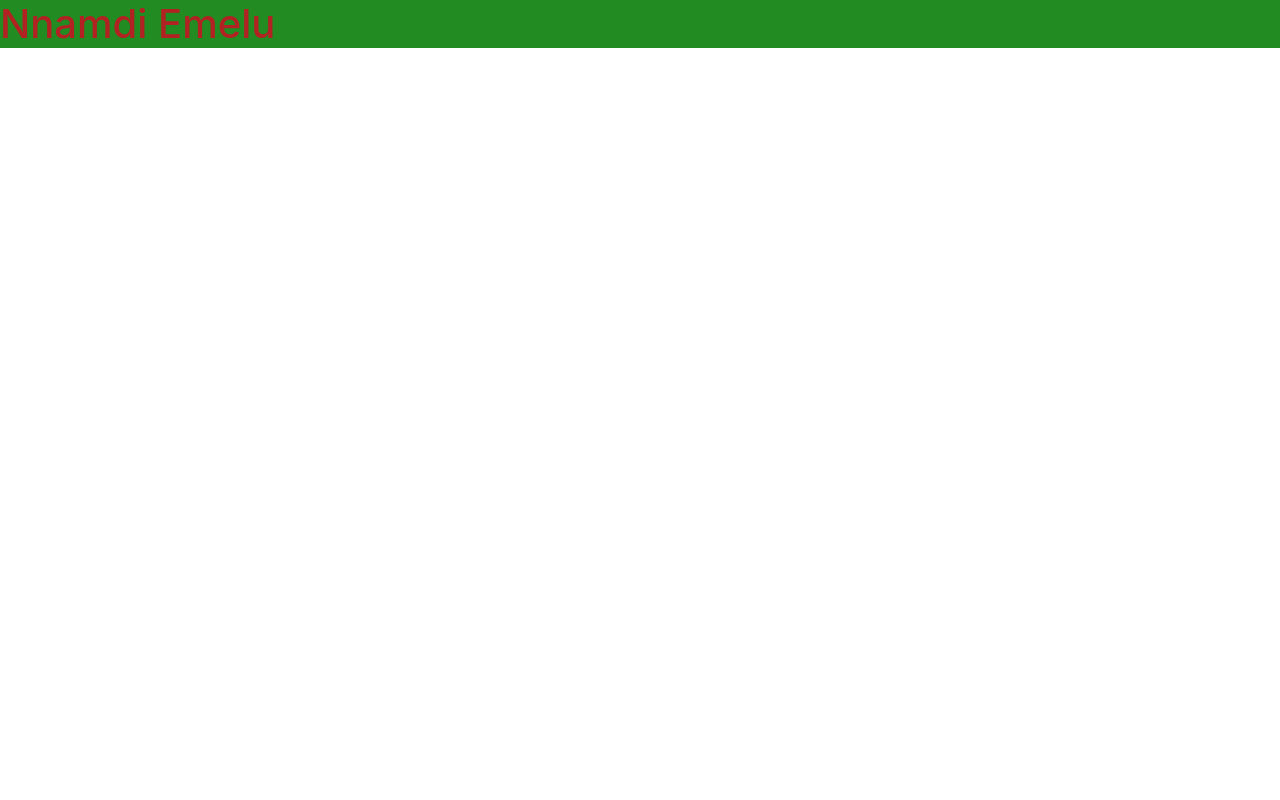
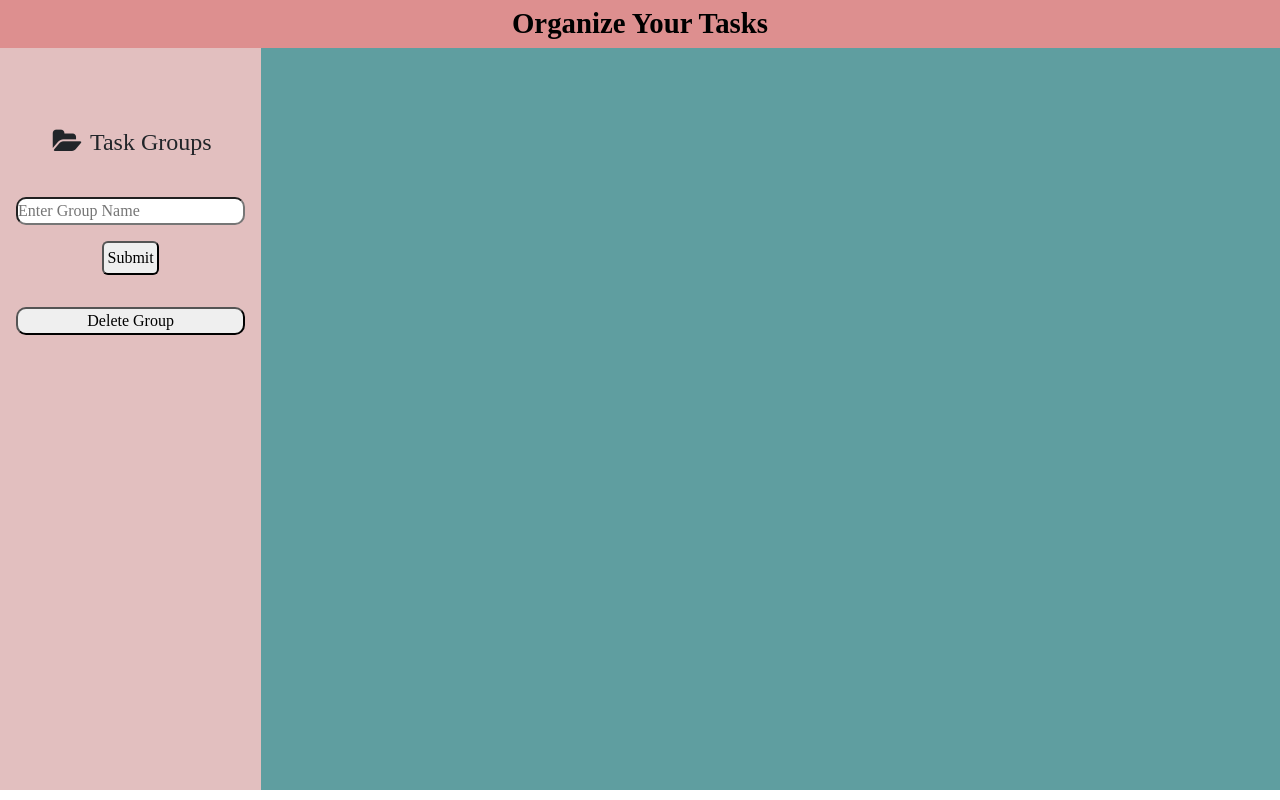
Before and after one commit to Zubenna/my-todo-list-app, a plain HTML site: page index.html in a window 1280 px wide. Drawn offline with nearby package versions, Linux system fonts and the light colour scheme; a web font is replaced by a local one.

Commit message:
Setting Basic App User Interface

```diff
--- a/index.html
+++ b/index.html
@@ -4,11 +4,44 @@
     <meta charset="UTF-8">
     <meta name="viewport" content="width=device-width, initial-scale=1.0">
     <link rel="stylesheet" href="https://cdn.jsdelivr.net/npm/bootstrap@4.5.3/dist/css/bootstrap.min.css" integrity="sha384-TX8t27EcRE3e/ihU7zmQxVncDAy5uIKz4rEkgIXeMed4M0jlfIDPvg6uqKI2xXr2" crossorigin="anonymous">
+    <link rel="stylesheet" href="https://cdnjs.cloudflare.com/ajax/libs/font-awesome/4.7.0/css/font-awesome.min.css">
     <link rel="stylesheet" href="style.css">
+    <link rel="preconnect" href="https://fonts.gstatic.com">
+    <link href="https://fonts.googleapis.com/css2?family=Courgette&display=swap" rel="stylesheet">
+    <link rel="preconnect" href="https://fonts.gstatic.com">
+    <link href="https://fonts.googleapis.com/css2?family=Courgette&family=Frank+Ruhl+Libre&display=swap" rel="stylesheet">
     <title>My-Todo-List</title>
 </head>
 <body>
-  <div id="content"></div>
+  <section id='menu-box'>
+    <div class="hamburger">
+      <div class="line1"></div>
+      <div class="line2"></div>
+      <div class="line3"></div>
+    </div>
+    <div id='menu'>
+      <h2>Organize Your Tasks</h2>
+    </div>
+  </section>
+  <section id='todo-body'>
+    <div id='list-box'>
+      <div class='group-name'>
+        <i class="fa fa-folder-open"></i>
+        <h3>Task Groups</h3>
+      </div>
+      <div id="list-container"></div>
+      <form class='add-list'>
+        <input type='text' id='list-name' placeholder='Enter Group Name'></br>
+        <input type='submit' value='Submit' id='submit-list'>
+      </form>
+      <div class='remove-list'>
+        <button id='delete-list'>Delete Group</button>
+      </div>
+    </div>
+    <div id='task-box'>
+
+    </div>
+  </section>
   <script src="main.js"></script>
 </body>
 </html>
--- a/style.css
+++ b/style.css
@@ -1,4 +1,78 @@
-#myname {
-    color: firebrick;
-    background: forestgreen;
+/* font-family: 'Courgette', cursive; ----- for description */
+/* font-family: 'Courgette', cursive;
+font-family: 'Frank Ruhl Libre', serif; */
+* {
+  padding: 0;
+  margin: 0;
+  box-sizing: border-box;
+  font-family: 'Frank Ruhl Libre', serif;
 }
+
+#menu {
+  height: 3rem;
+  background: #dd8f8f;
+  text-align: center;
+  color: #000;
+}
+
+#menu h2 {
+  font-size: 1.8rem;
+  padding-top: 0.4rem;
+  font-weight: bold;
+}
+
+#todo-body {
+  display: flex;
+}
+
+#list-box {
+  width: 25%;
+  height: 92.8vh;
+  background: #e2bfbf;
+  padding: 1rem;
+}
+
+#list-box h3 {
+  font-size: 1.5rem;
+  padding-left: 0.5rem;
+}
+
+#list-name {
+  font-size: 1rem;
+  border-radius: 10px;
+  width: 100%;
+}
+
+#submit-list {
+  margin-top: 1rem;
+  padding: 0.2rem;
+  font-size: 1rem;
+  border-radius: 6px;
+}
+
+.group-name {
+  display: flex;
+  margin-top: 4rem;
+}
+
+.fa-folder-open {
+  font-size: 1.7rem;
+  padding-left: 2.3rem;
+}
+
+#task-box {
+  background: cadetblue;
+  height: 92.8vh;
+  width: 100%;
+}
+
+#delete-list {
+  width: 100%;
+  border-radius: 10px;
+}
+
+.add-list {
+  margin: 0 auto;
+  padding: 2rem 0;
+  text-align: center;
+}
```
